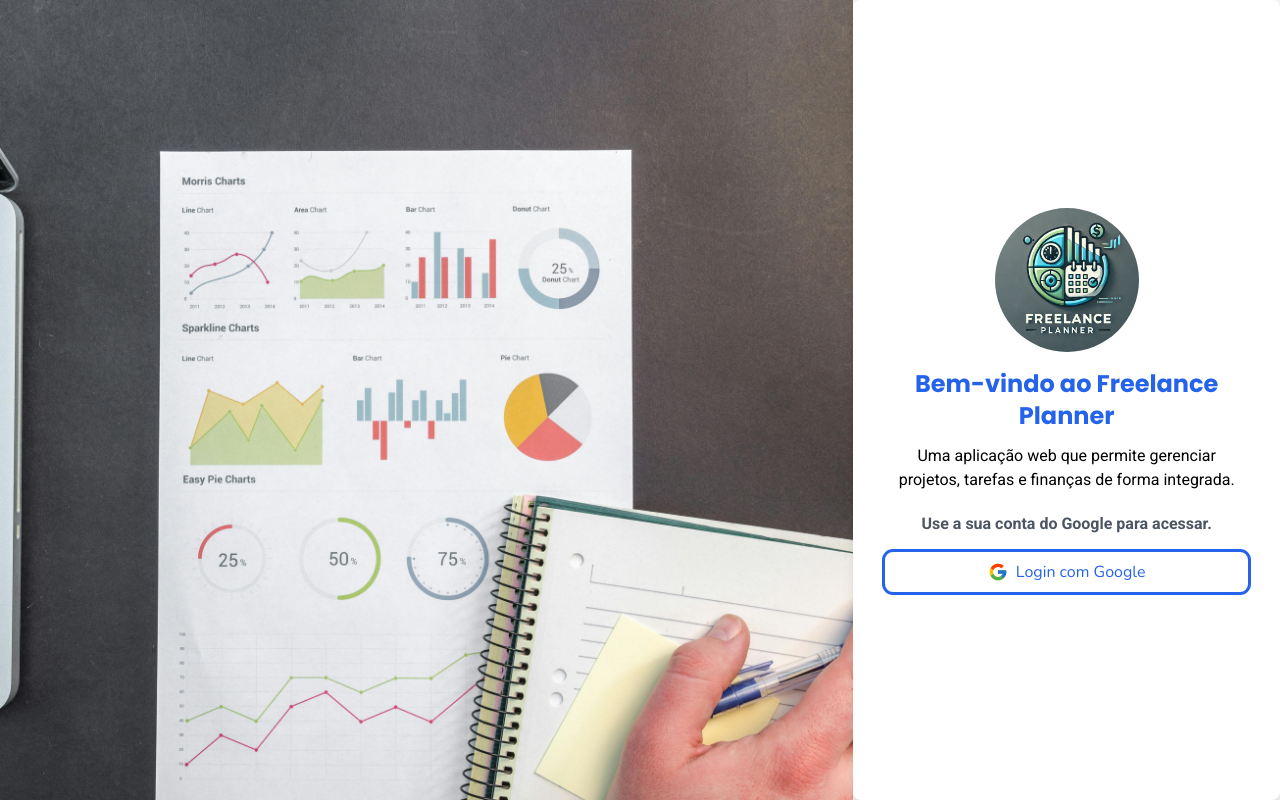
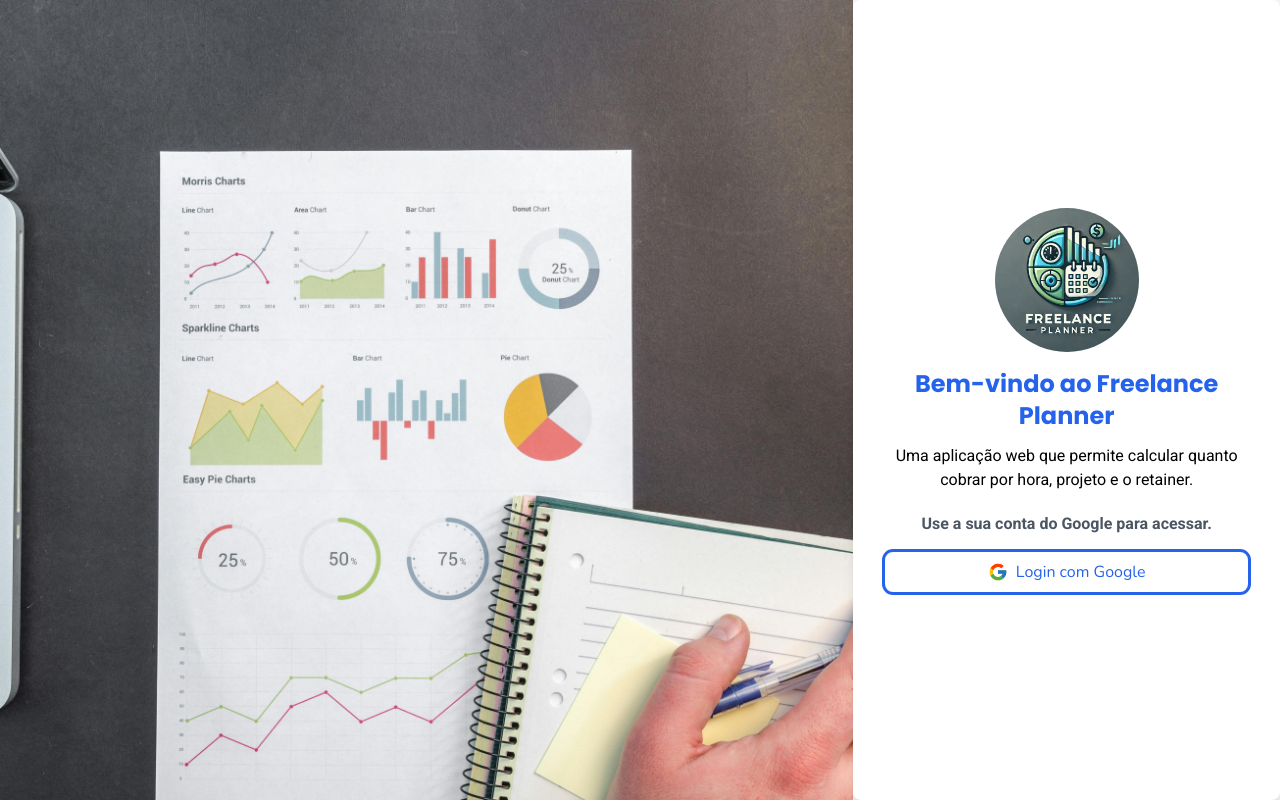
Before and after one commit to vgab1/freelance-planner, a React (Vite) app: page / in a window 1280 px wide. Built offline with nearby package versions, Linux system fonts and the light colour scheme; no server answers.

Commit message:
commit project

```diff
--- a/src/pages/login.tsx
+++ b/src/pages/login.tsx
@@ -41,8 +41,7 @@
           Bem-vindo ao Freelance Planner
         </h1>
         <p className="font-text mb-5 text-center">
-          Uma aplicação web que permite gerenciar projetos, tarefas e finanças
-          de forma integrada.
+          Uma aplicação web que permite calcular quanto cobrar por hora, projeto e o retainer.
         </p>
         <p className="font-text font-bold text-center text-gray-600 mb-4">
           Use a sua conta do Google para acessar.
```
